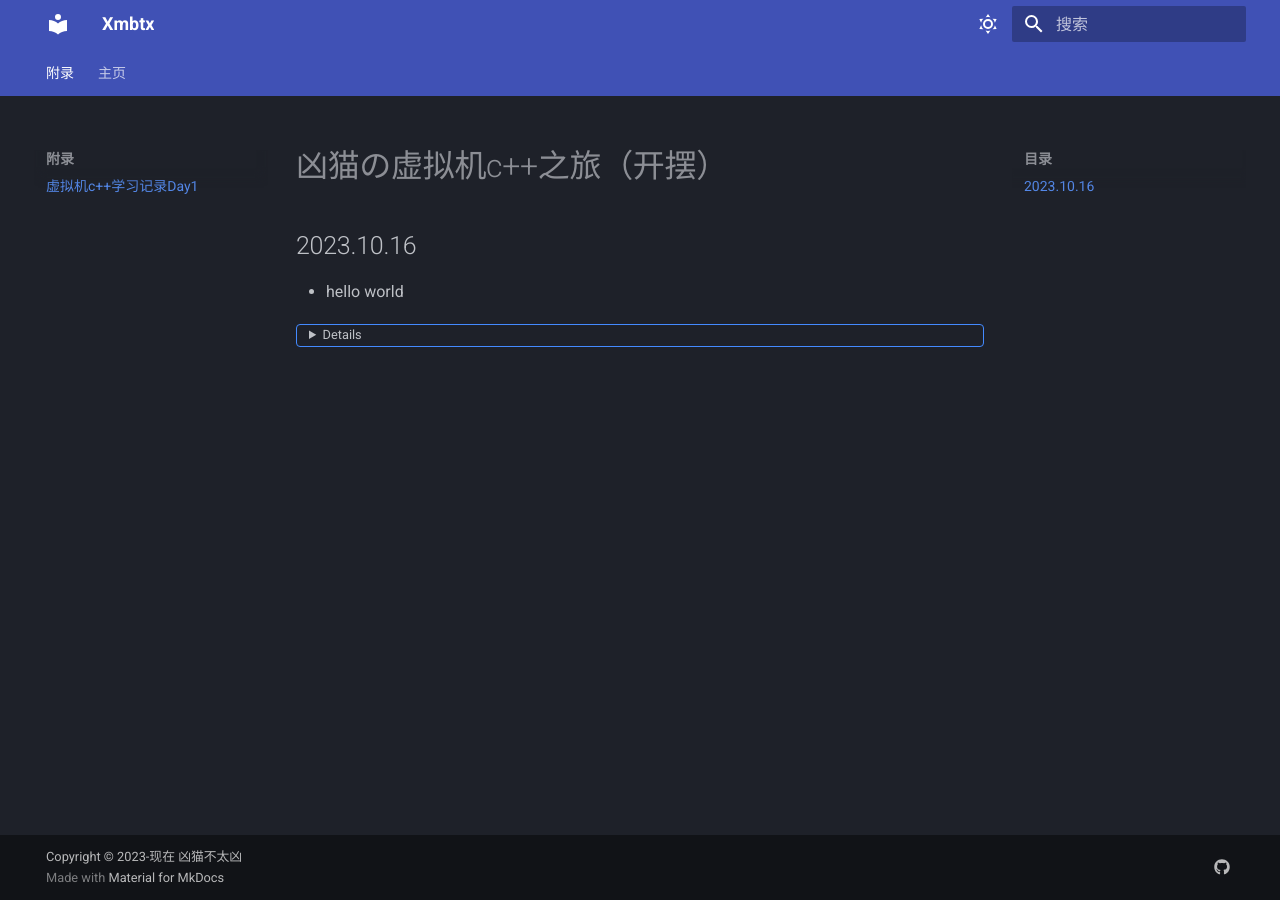
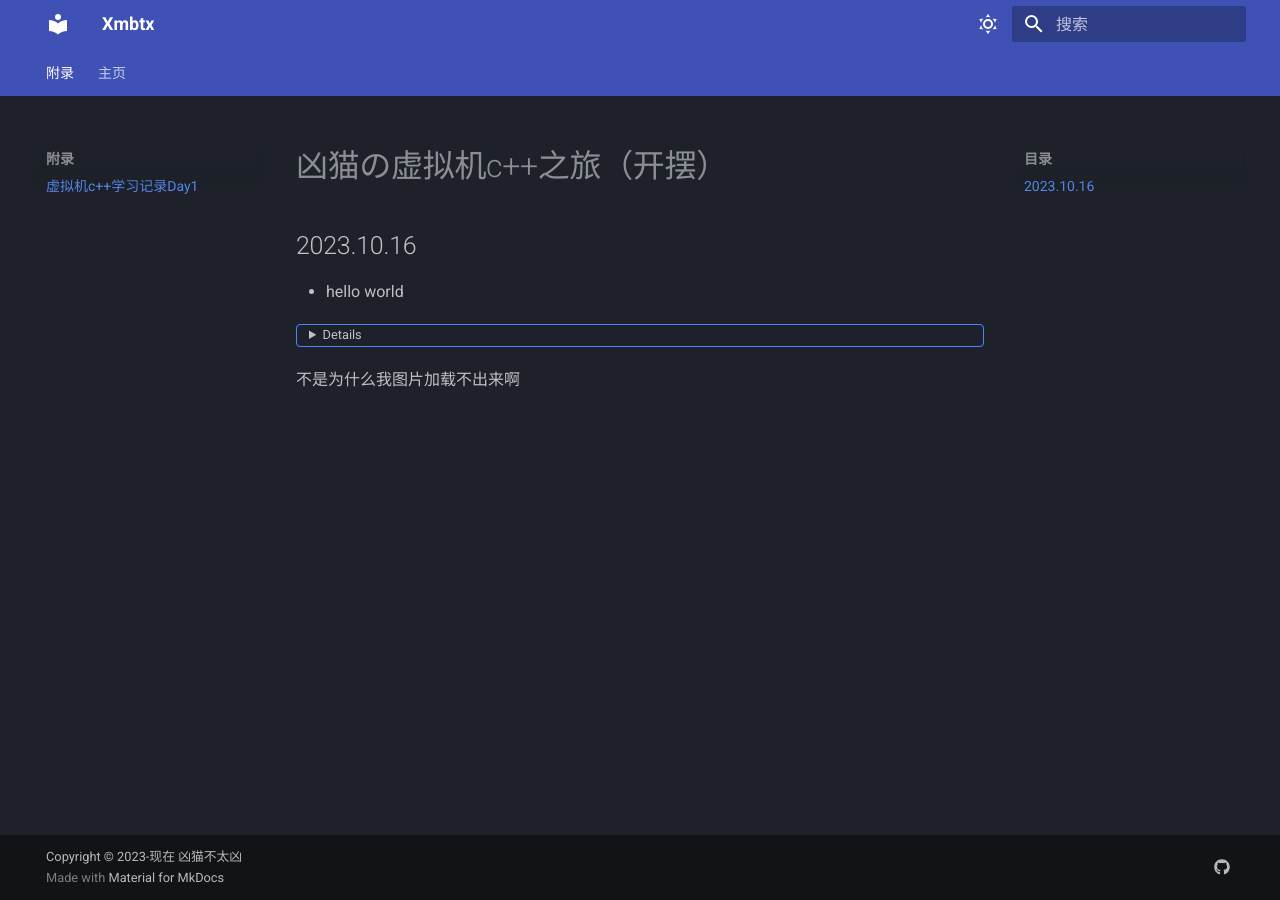
Before and after one commit to Xmbtx/xmbtx-blog, an MkDocs documentation site: the page built from docs/123/456.md, in a window 1280 px wide. Built offline with MkDocs 1.6.1 and Material for MkDocs 9.7.7, drawn with Linux system fonts in a browser that asks for light colours.

Commit message:
2023-10-17_00:47:16 update

```diff
--- a/docs/123/456.md
+++ b/docs/123/456.md
@@ -10,3 +10,4 @@
         <img src="111.png"/>
     </p>
 </details>
+不是为什么我图片加载不出来啊
```
